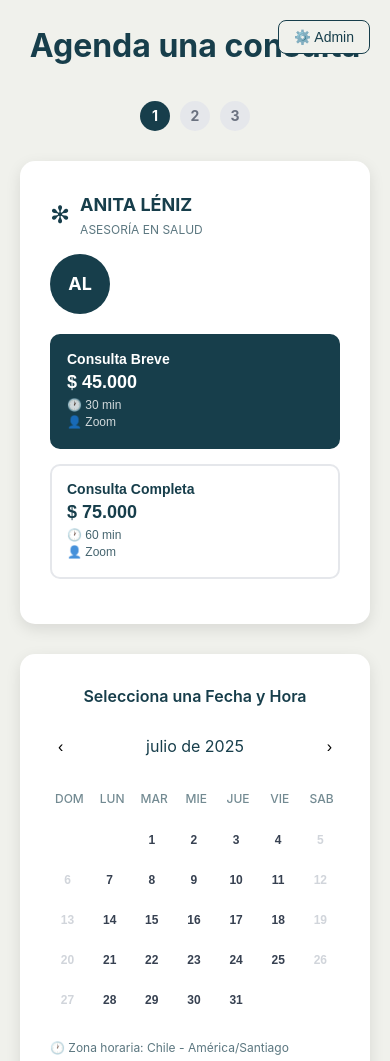
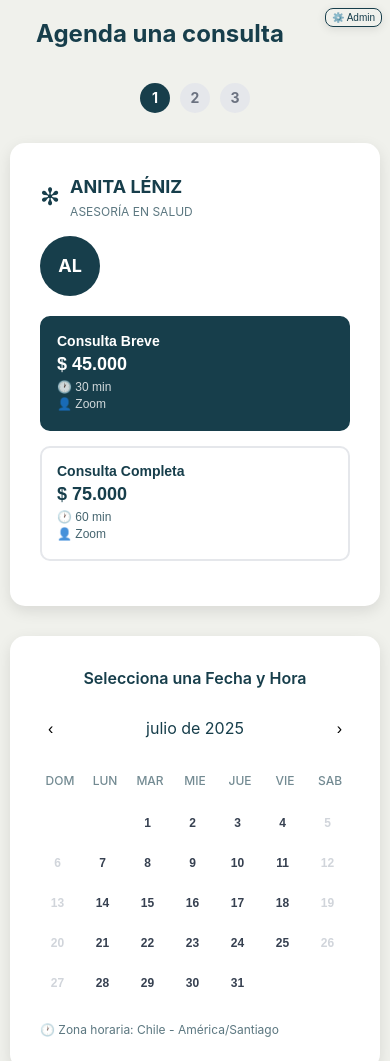
Before and after one commit to cristobalbrenner/reservas-anita-leniz, a plain HTML site: page index.html in a window 390 px wide. Shown: the top 1061 px of the page. Drawn offline with Linux system fonts and the light colour scheme.

Commit message:
Update index.html

```diff
--- a/index.html
+++ b/index.html
@@ -67,11 +67,59 @@
         .confirm-btn:hover { opacity: 0.9; }
         .empty-state { text-align: center; padding: 40px; color: #173E4B; opacity: 0.6; }
         .admin-btn {
-            position: fixed; top: 20px; right: 20px; z-index: 1000;
-            display: flex; align-items: center; gap: 8px; padding: 8px 15px;
-            background: #F0F1EC; color: #173E4B; border: 1px solid #173E4B;
-            border-radius: 8px; cursor: pointer; font-size: 14px;
+            position: fixed;
+            top: 15px;
+            right: 15px;
+            z-index: 1000;
+            display: flex;
+            align-items: center;
+            gap: 6px;
+            padding: 6px 12px;
+            background: rgba(240, 241, 236, 0.95);
+            color: #173E4B;
+            border: 1px solid #173E4B;
+            border-radius: 8px;
+            cursor: pointer;
+            font-size: 12px;
+            backdrop-filter: blur(10px);
+            box-shadow: 0 2px 10px rgba(0, 0, 0, 0.1);
         }
+
+        /* Responsive para móviles */
+        @media (max-width: 768px) {
+      .admin-btn {
+            top: 10px;
+            right: 10px;
+            padding: 4px 8px;
+            font-size: 11px;
+            gap: 4px;
+        }
+
+        /* Ajustar el título para que no choque */
+     .title {
+            padding-right: 80px; /* Dejar espacio para el botón */
+            font-size: 28px; /* Reducir un poco en móvil */
+        }
+
+        /* Ajustar contenedor principal en móvil */
+     .container {
+            padding: 15px 10px;
+        }
+    }
+
+        @media (max-width: 480px) {
+     .admin-btn {
+            top: 8px;
+            right: 8px;
+            padding: 3px 6px;
+            font-size: 10px;
+        }
+
+     .title {
+            padding-right: 70px;
+            font-size: 24px;
+        }
+    }
         .modal {
             position: fixed; top: 0; left: 0; right: 0; bottom: 0;
             background: rgba(0,0,0,0.5); display: flex; justify-content: center;
```
